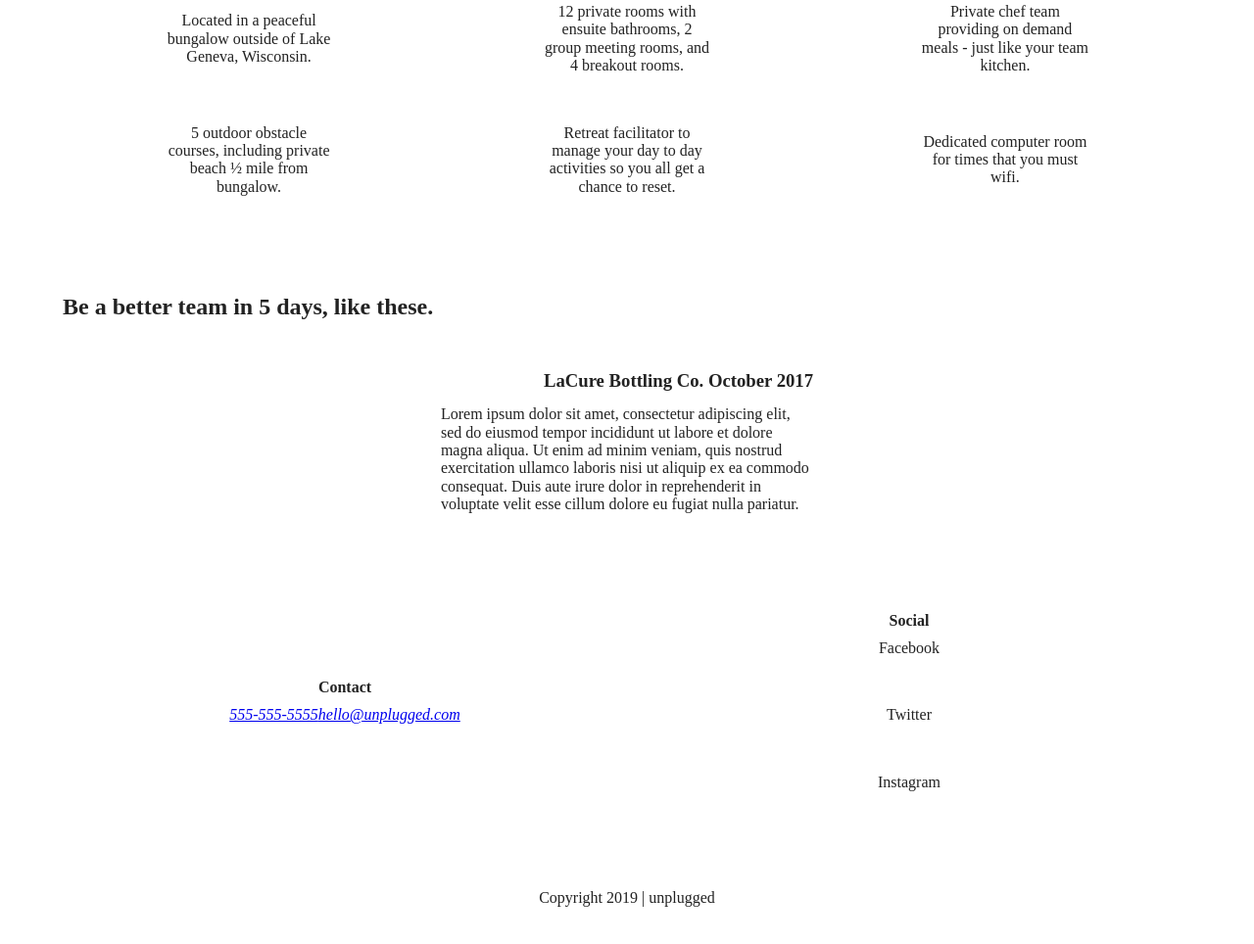
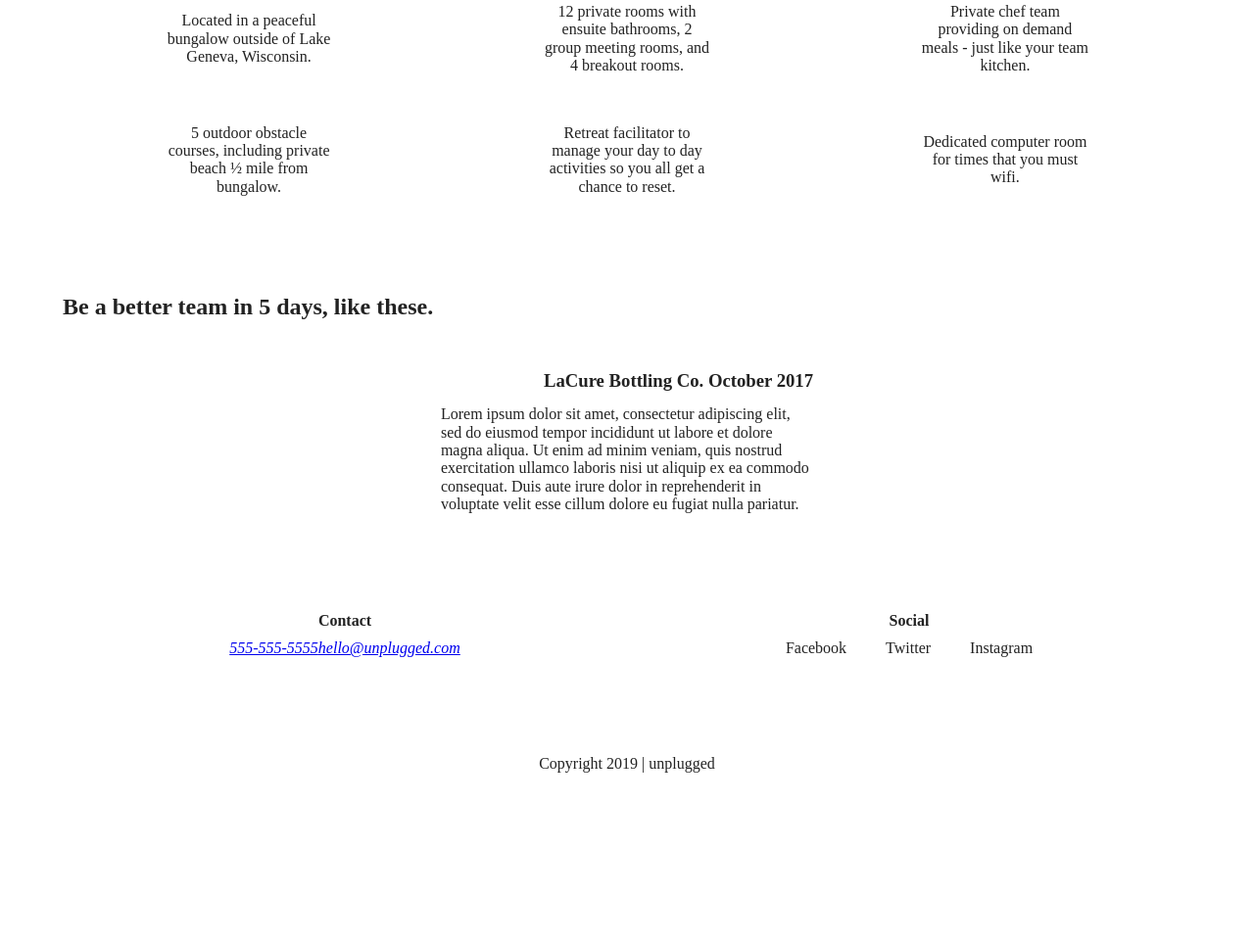
Before and after one commit to K-Zimny/Unplugged-Retreat, a website built with Parcel: page index.html in a window 1280 px wide. Shown: the part 378-1342 px from the top of the page at 98% size. After the commit the page ends 1218 px from the top, so only its background shows below. Built offline with nearby package versions, Linux system fonts and the light colour scheme.

Commit message:
Fixed Social Icons layout

```diff
--- a/css/main.css
+++ b/css/main.css
@@ -188,12 +188,13 @@ textarea {
 
   /* footer-styles */
 
-  footer .content-wrapper{
+  footer .content-wrapper {
     width:55%;
     margin: 50px 0;
   }
+
   .footer-content,
-  .copyright{
+  .copyright {
     display: flex;
     justify-content: center;
     align-items: center;
@@ -202,9 +203,24 @@ textarea {
   }
 
   .contact,
-  .footer-content{
+  .footer-content {
     text-align: center;
   }
+
+    /* social styles */
+
+    .social {
+      width: 100%;
+    }
+
+    .social-icons {
+      display: flex;
+      justify-content: center;
+    }
+
+    .social-icons p{
+      margin: 0 20px;
+    }
 
   /* ----------About page---------- */
 
@@ -391,6 +407,7 @@ textarea {
 
   footer .content-wrapper {
     justify-content: space-around;
+    align-items: flex-start;
     width: 100%;
   }
 
```
